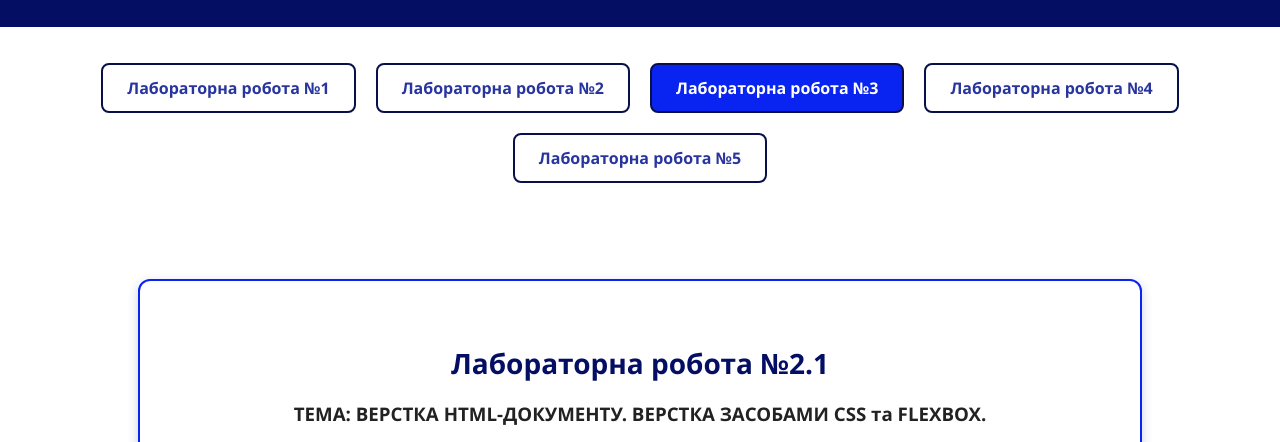
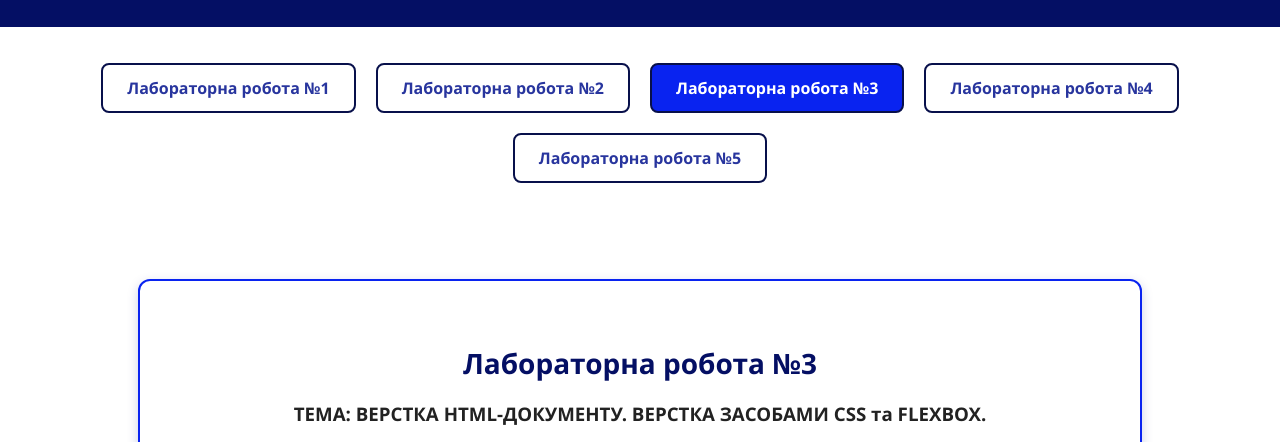
Before and after one commit to PiuPiu69/-ipz23_301-INDEPENDENT-VoitovRuslan-MEU-2025-main, a plain HTML site: page lab/lab3.html in a window 1280 px wide. Shown: the part 322-764 px from the top of the page. Drawn offline with Linux system fonts and the light colour scheme.

Commit message:
Update lab3.html

```diff
--- a/lab/lab3.html
+++ b/lab/lab3.html
@@ -38,7 +38,7 @@
   <!-- Основний контент лабораторної -->
   <main class="lab-content">
     <div class="lab-box">
-      <h2>Лабораторна робота №2.1</h2>
+      <h2>Лабораторна робота №3</h2>
       <h3>ТЕМА: ВЕРСТКА HTML-ДОКУМЕНТУ. ВЕРСТКА ЗАСОБАМИ CSS та FLEXBOX.</h3>
 
 <h3>МЕТА:
```
